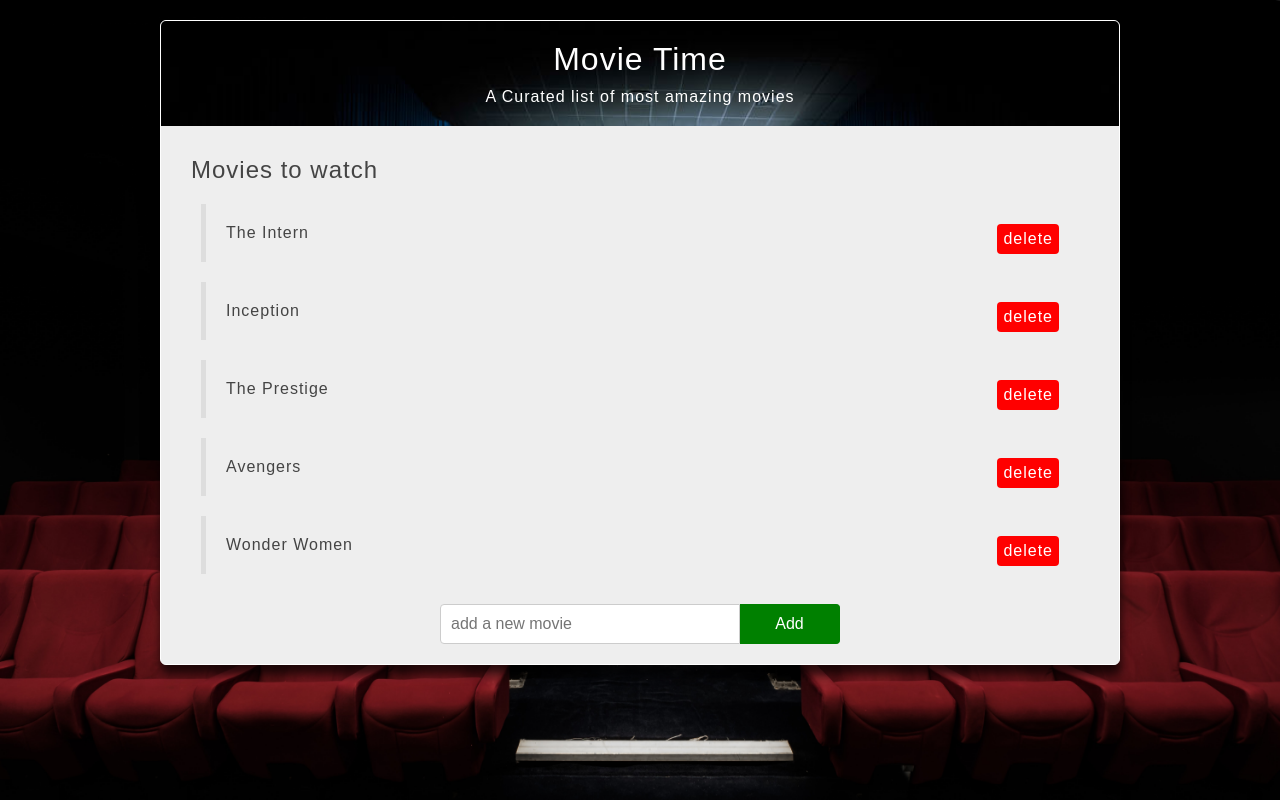
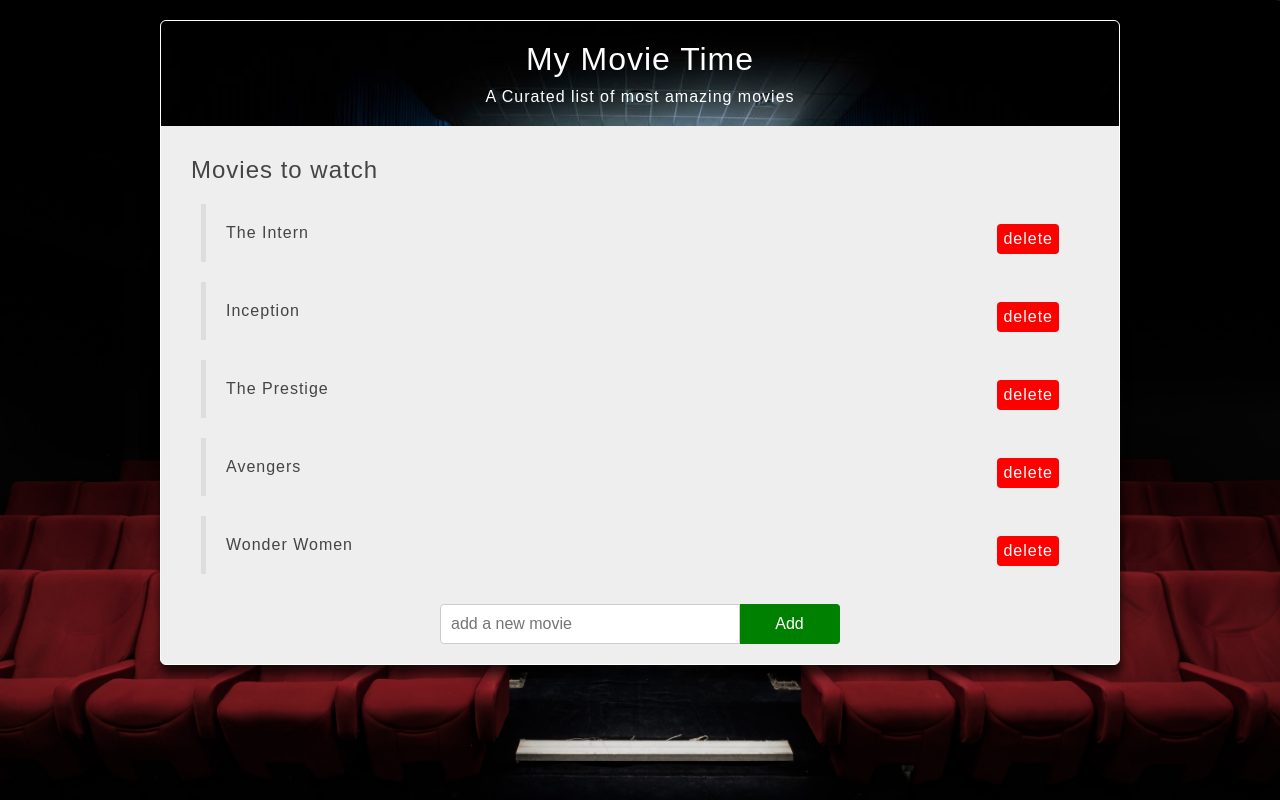
Before and after one commit to urupatel/JavaScriptDemo, a plain HTML site: page index.html in a window 1280 px wide. Drawn offline with Linux system fonts and the light colour scheme.

Commit message:
changed HTML file

```diff
--- a/index.html
+++ b/index.html
@@ -11,7 +11,7 @@
         <div id="wrapper">
             <header>
                 <div id="page-banner">
-                    <h1 class="title" style="color:#fff;">Movie Time</h1>
+                    <h1 class="title" style="color:#fff;">My Movie Time</h1>
                     <p style="color:#fff;">A Curated list of most amazing movies</p>
                 </div>
             </header>
```
